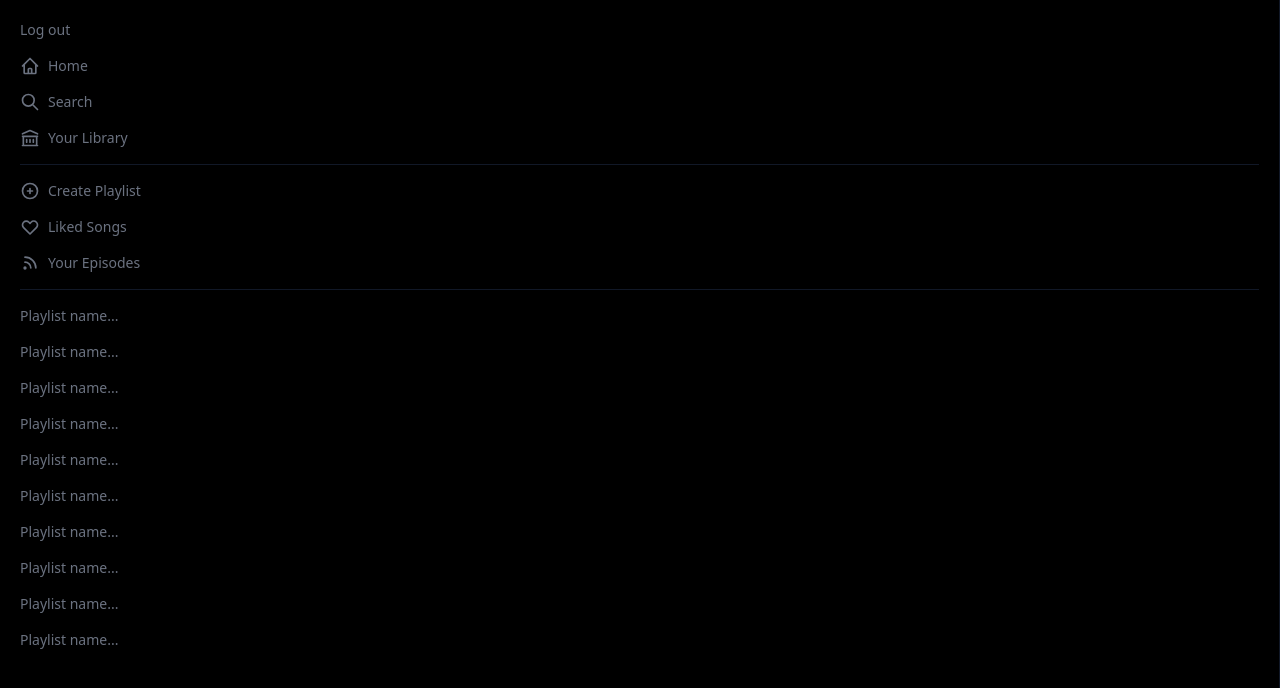
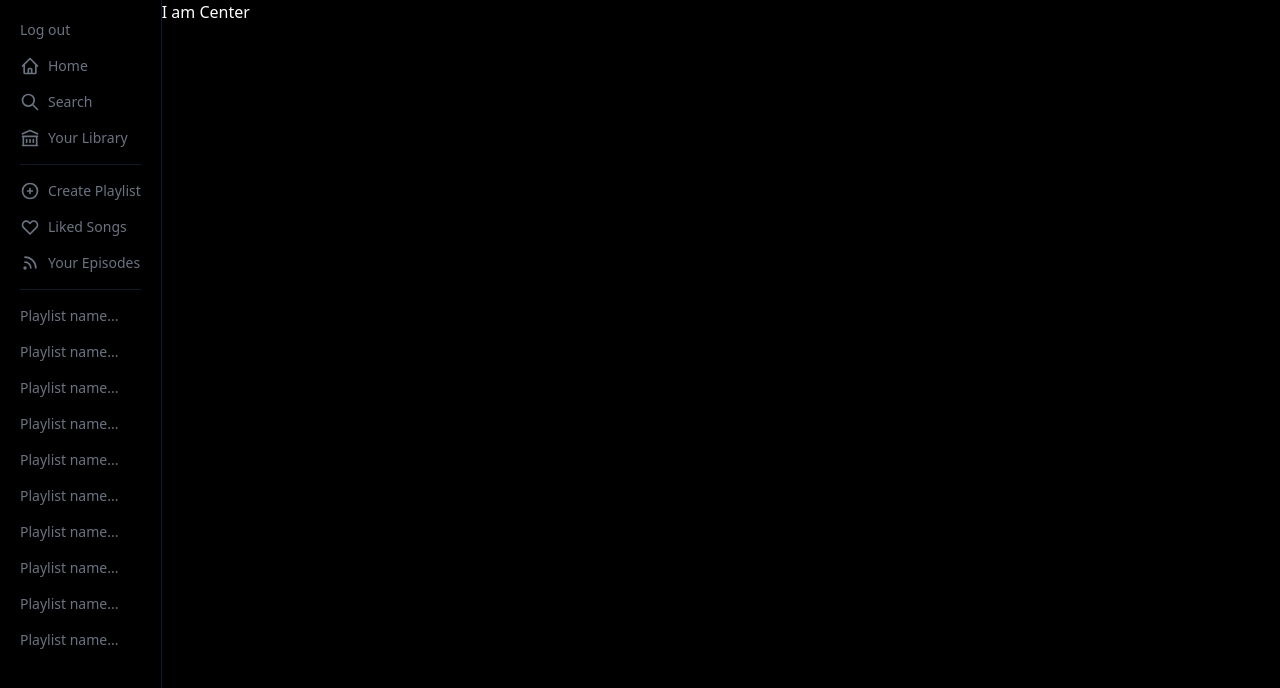
Before and after one commit to realrisman/spotify-nextjs-tailwind, a Next.js app: page / in a window 1280 px wide. Shown: the top 688 px of the page. Built offline with nearby package versions, Linux system fonts and the light colour scheme; no server answers.

Commit message:
refactor: add component Center to index page

```diff
--- a/pages/index.tsx
+++ b/pages/index.tsx
@@ -1,11 +1,13 @@
 import type { NextPage } from 'next'
+import Center from '../components/Center'
 import Sidebar from '../components/Sidebar'
 
 const Home: NextPage = () => {
   return (
     <div className="h-screen overflow-hidden bg-black">
-      <main className="">
+      <main className="flex">
         <Sidebar />
+        <Center />
       </main>
     </div>
   )
```
